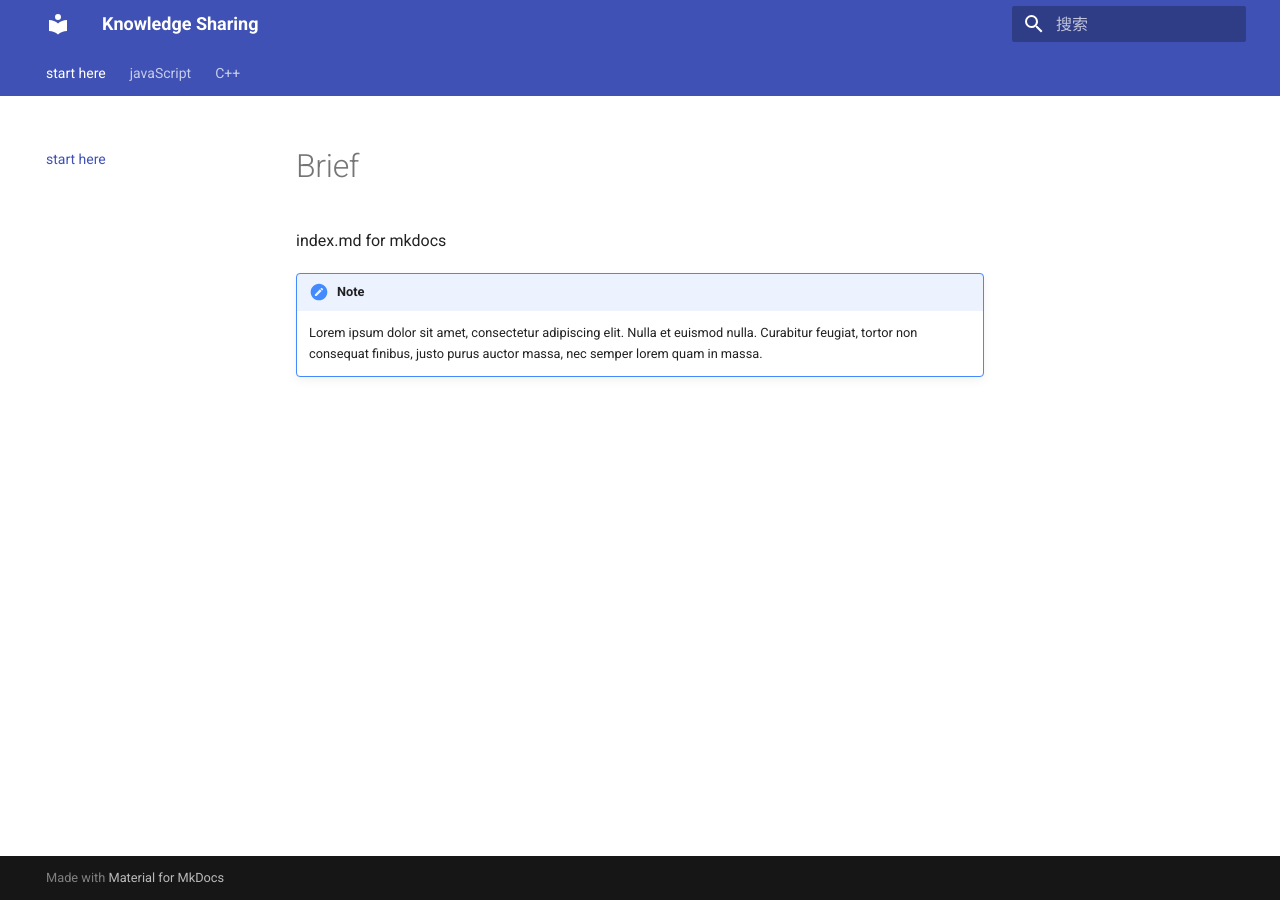
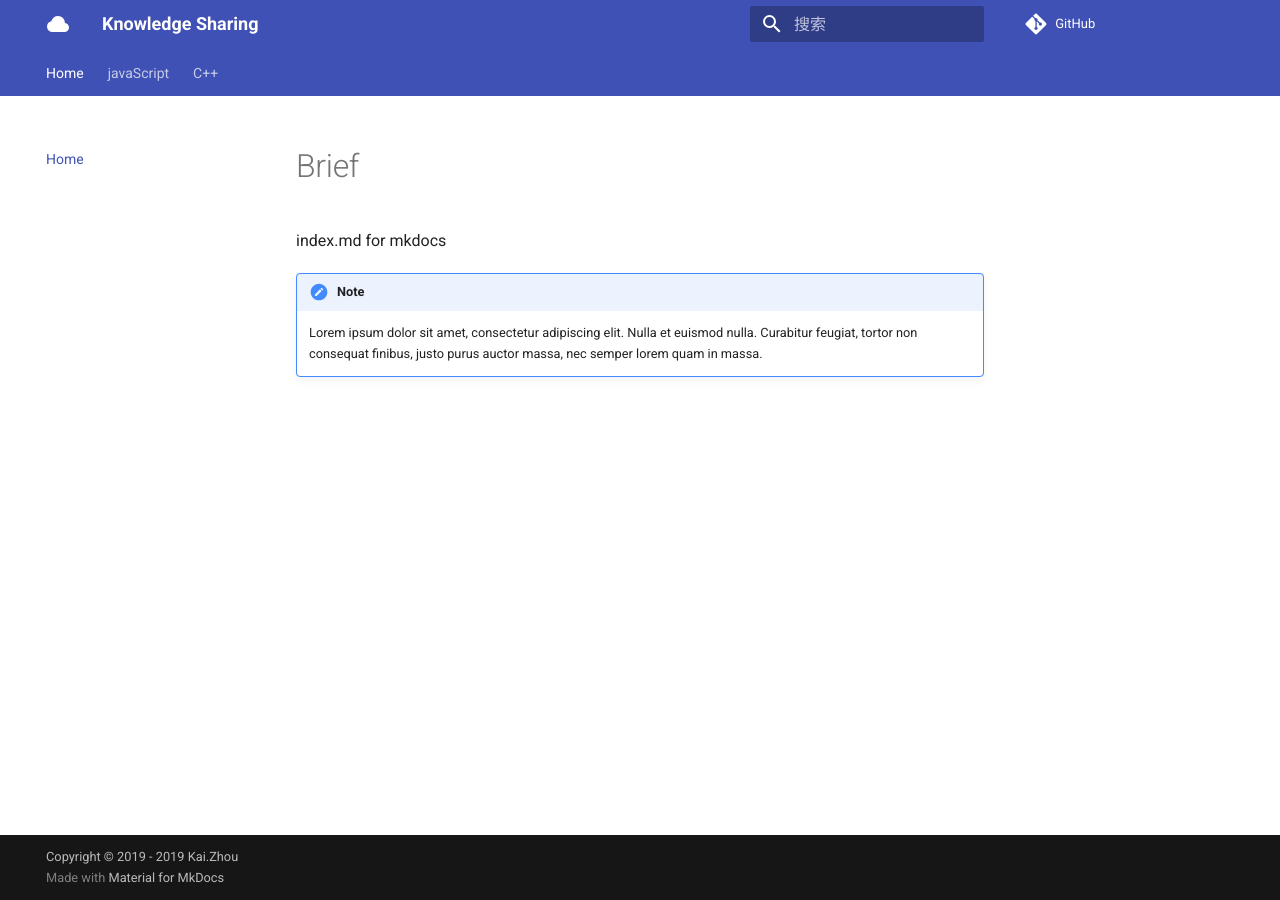
Before and after one commit to zhoukaidev/ks_blog, an MkDocs documentation site: the page built from docs/index.md, in a window 1280 px wide. Built offline with MkDocs 1.6.1 and Material for MkDocs 9.7.7, drawn with Linux system fonts in a browser that asks for light colours; comment, search, counter and statistics services are not loaded.

```diff
--- a/mkdocs.yml
+++ b/mkdocs.yml
@@ -1,14 +1,22 @@
+# Set title for project documentation
 site_name: Knowledge Sharing
+
+# Set the name of author. This will add a meta data tag to the generated HTML header
 site_author: Kai.Zhou
+repo_url: https://github.com/zhoukaisspu/ks_blog
+copyright: 'Copyright &copy; 2019 - 2019 Kai.Zhou'
 theme:
   language: 'zh'
   name: 'material'
   feature:
     tabs: true
+  logo:
+    icon: 'cloud'
 markdown_extensions:
   - admonition
+  - codehilite
 nav:
-  - 'start here': index.md
+  - 'Home': index.md
   - 'javaScript':
     - '对象设计': JS/ObjectOriented.md
   - 'C++':
```
